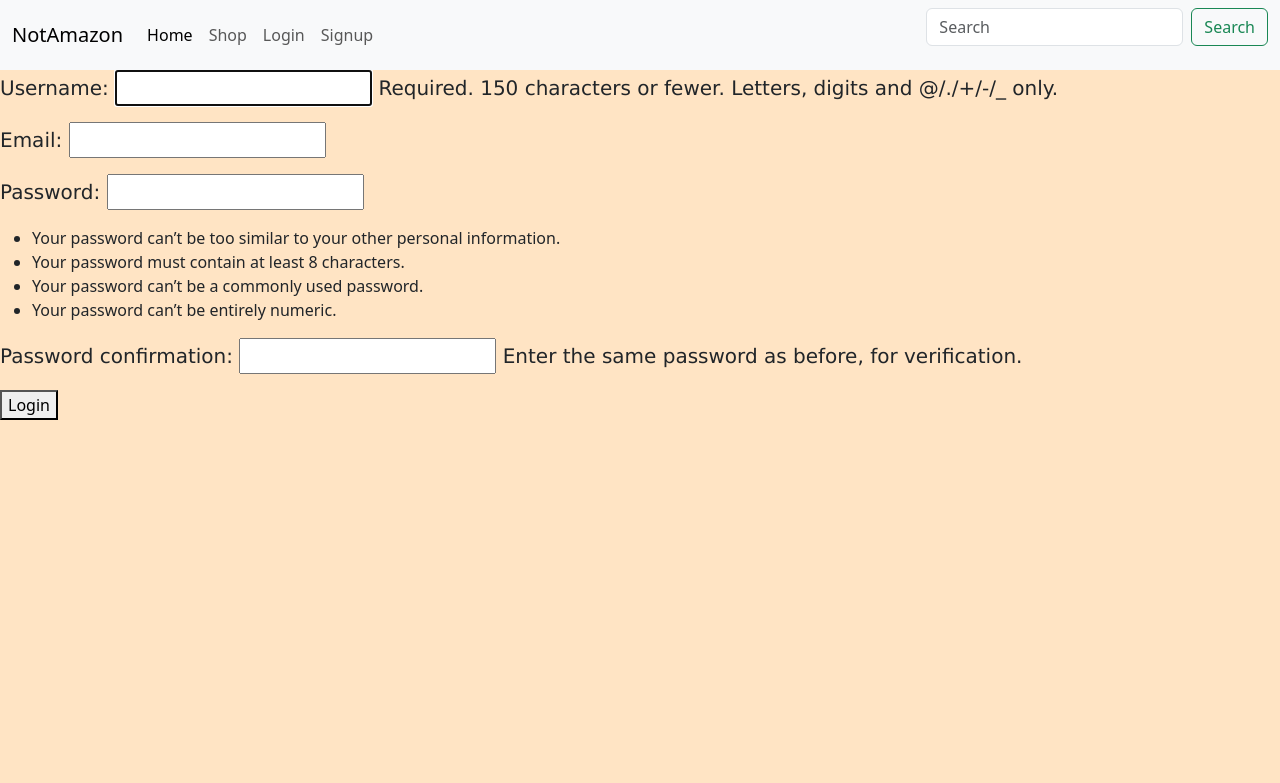
After one commit to Chattybro/NotAmazon, a Django app: page /user_register in a window 1280 px wide. The commit adds this page. Shown: the top 783 px of the page. Run offline with Django 4.2, Linux system fonts and the light colour scheme.

Commit message:
added user login and signup

```diff
--- a/BudgetAmazon/urls.py
+++ b/BudgetAmazon/urls.py
@@ -18,6 +18,7 @@ from django.contrib import admin
 from django.urls import include, path
 
 urlpatterns = [
+    path("", include("django.contrib.auth.urls")),
     path("", include("NotAmazon.urls")),
     path('admin/', admin.site.urls),
 ]
--- a/NotAmazon/admin.py
+++ b/NotAmazon/admin.py
@@ -1,8 +1,7 @@
 from django.contrib import admin
 
-from .models import Item, User
+from .models import Item
 
 admin.site.register(Item)
-admin.site.register(User)
 
 # Register your models here.
--- /dev/null
+++ b/NotAmazon/forms.py
@@ -0,0 +1,2 @@
+from django.forms import ModelForm
+from django import forms
--- a/NotAmazon/static/css/main.css
+++ b/NotAmazon/static/css/main.css
@@ -1,5 +1,5 @@
 body {
-    background-color: rgb(36, 2, 92);
+    background-color:bisque
 }
 
 h1 {
--- a/NotAmazon/templates/base.html
+++ b/NotAmazon/templates/base.html
@@ -5,22 +5,28 @@
     <meta name="viewport" content="width=device-width, initial-scale=1">
     <title>{{Title}}</title>
     <link href="https://cdn.jsdelivr.net/npm/bootstrap@5.3.2/dist/css/bootstrap.min.css" rel="stylesheet" integrity="sha384-T3c6CoIi6uLrA9TneNEoa7RxnatzjcDSCmG1MXxSR1GAsXEV/Dwwykc2MPK8M2HN" crossorigin="anonymous">
-    <link rel="stylesheet" href="{%static 'css/main.css'%}">
+    <link rel="stylesheet" href="{% static 'css/main.css' %}">
 </head>
   <body>
     <nav class="navbar navbar-expand-lg bg-body-tertiary">
         <div class="container-fluid">
-          <a class="navbar-brand" href="home">NotAmazon</a>
+          <a class="navbar-brand" href="{% url "home" %}">NotAmazon</a>
           <button class="navbar-toggler" type="button" data-bs-toggle="collapse" data-bs-target="#navbarSupportedContent" aria-controls="navbarSupportedContent" aria-expanded="false" aria-label="Toggle navigation">
             <span class="navbar-toggler-icon"></span>
           </button>
           <div class="collapse navbar-collapse" id="navbarSupportedContent">
             <ul class="navbar-nav me-auto mb-2 mb-lg-0">
               <li class="nav-item">
-                <a class="nav-link active" aria-current="page" href="home">Home</a>
+                <a class="nav-link active" aria-current="page" href="{% url "home" %}">Home</a>
               </li>
               <li class="nav-item">
-                <a class="nav-link" href="shop">Shop</a>
+                <a class="nav-link" href="{% url "shop" %}">Shop</a>
+              </li>
+              <li class="nav-item">
+                <a class="nav-link" href="{% url "user_login" %}">Login</a>
+              </li>
+              <li class="nav-item">
+                <a class="nav-link" href="{% url "user_register" %}">Signup</a>
               </li>
 
             </ul>
--- a/NotAmazon/templates/home.html
+++ b/NotAmazon/templates/home.html
@@ -6,6 +6,9 @@
     <div id="content", name="content">
         {%block content%}
              <h1> This is the home page </h1>
-        {%endblock%}
+        {% if user.is_authenticated %}
+            <center><h1> Welcome back {{user.username}}!</h1></center>
+        {% endif %}
+        {% endblock %}
     </div>
 </body>
--- /dev/null
+++ b/NotAmazon/templates/registration/user_register.html
@@ -0,0 +1,6 @@
+{%include "base.html"%}
+<form method="POST" action="{% url "user_register"%}"">
+    {% csrf_token %}
+    {{form.as_p}}
+    <button type="submit"> Login </button>
+</form>
--- a/NotAmazon/urls.py
+++ b/NotAmazon/urls.py
@@ -4,9 +4,9 @@ from . import views
 
 # directory list
 urlpatterns = [
-    path("home", views.index, name="index"),
+    path("home", views.index, name="home"),
     path("products", views.products, name="products"),
     path("shop", views.shop, name="shop" ),
-    path("login", views.login, name="login" ),
-    path("signup", views.signup, name="signup" ),
-]
+    path("user_login", views.user_login, name="user_login"),
+    path("user_register", views.user_register, name="user_register" ),
+ ]
--- a/NotAmazon/views.py
+++ b/NotAmazon/views.py
@@ -1,7 +1,20 @@
-from django.shortcuts import render
-from django.http import HttpResponse
+from django.shortcuts import render, redirect
+from django.contrib.auth import authenticate, login
+from django.contrib.auth.forms import UserCreationForm, AuthenticationForm
+from django.contrib.auth.models import User
+from django import forms
+from .models import Item
 
-from .models import Item
+# Creating a register form class
+class RegistrationForm(UserCreationForm):
+    email = forms.EmailField(required=True)
+
+    class Meta:
+        model=User
+        fields = ["username", "email", "password1", "password2"]
+
+
+
 
 # Create your views here.
 def index(request):
@@ -18,8 +31,33 @@ def shop(request):
     context = {"item_list":item_list}
     return render(request, "shop.html", context)
 
-def login(request):
-    return render(request, "login.html", {})
+def user_login(request):
+    if request.method == "POST":
+        form = AuthenticationForm(request.POST)
+        username = request.POST["username"]
+        password = request.POST["password"]
 
-def signup(request):
-    return render(request, "signup.html", {})
+        user = authenticate(request, username=username, password1=password)
+
+        if user is not None:
+            form = login(request, user)
+
+            return redirect("home")
+    else:
+        form = AuthenticationForm()
+
+
+    return render(request, "registration/user_login.html", {"form":form})
+
+
+def user_register(request):
+    if request.method =="POST":
+        form = RegistrationForm(request.POST)
+        if form.isvalid():
+            user = form.save()
+            login(request, user)
+            return redirect("home")
+    else:
+        form = RegistrationForm()
+
+    return render(request, "registration/user_register.html", {"form":form})
```
Also changed, not shown: NotAmazon/models.py (+0 -11 lines), NotAmazon/templates/registration/user_login.html (renamed from NotAmazon/templates/login.html, +8 -4 lines), NotAmazon/migrations/0002_user.py (added), NotAmazon/migrations/0003_rename_user_emailk_user_user_email.py (added), NotAmazon/migrations/0004_alter_user_user_pass.py (added), NotAmazon/migrations/0005_delete_user.py (added), NotAmazon/templates/registration/user_signup.html (renamed from NotAmazon/templates/signup.html).
